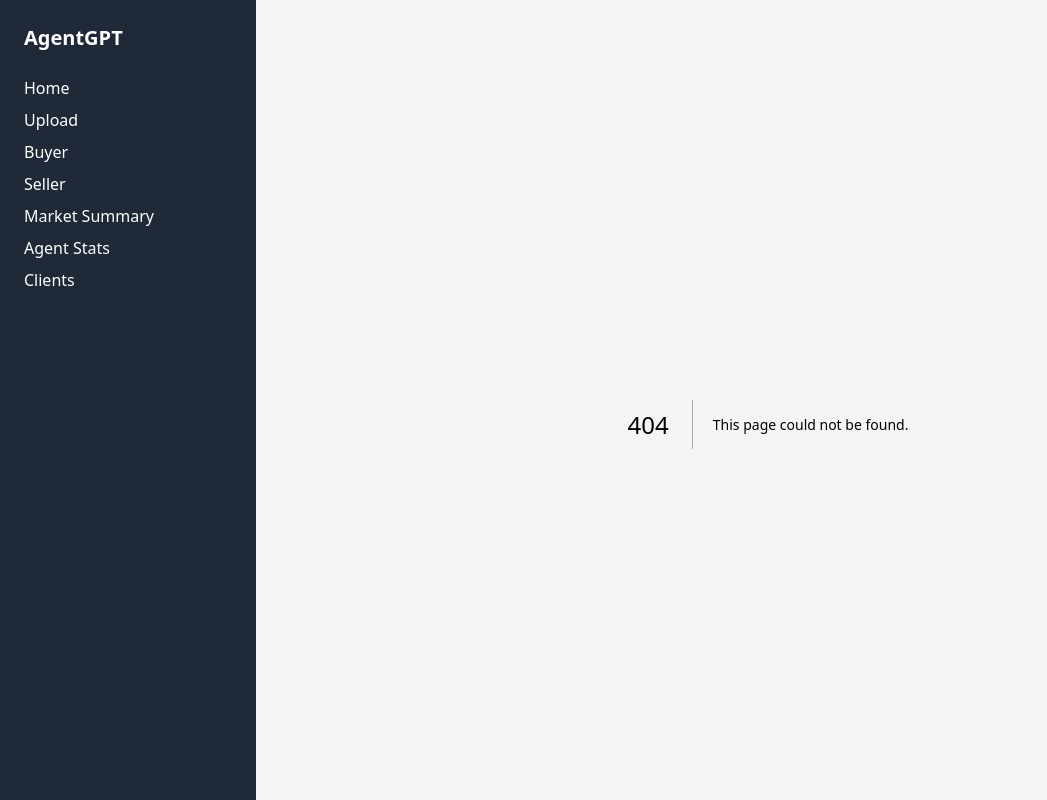
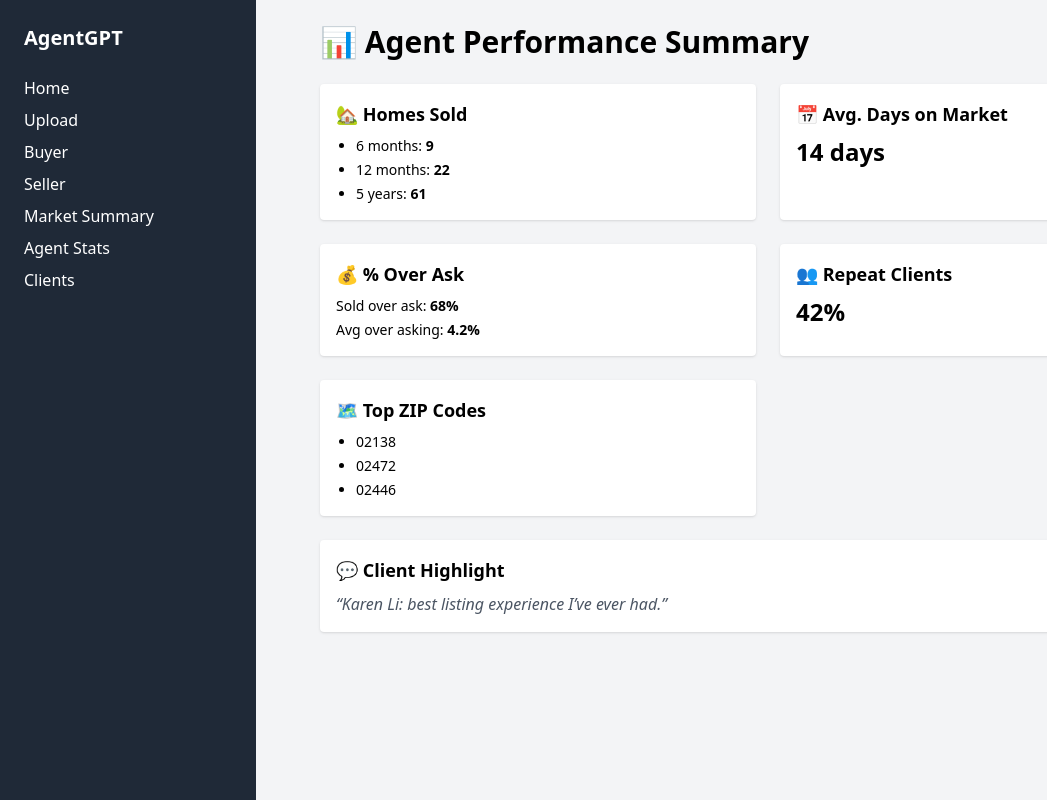
Before and after one commit to malsarraf98/agentgpt-prototype, a Next.js app: page /performance in a window 1280 px wide. Before the commit this address had no page. Shown: the whole page, without its empty margins (0-1047 px from the left). Built offline with nearby package versions, Linux system fonts and the light colour scheme.

Commit message:
Update and rename agent-stats.js to performance.js

```diff
--- a/pages/agent-stats.js
+++ /dev/null
@@ -1,48 +0,0 @@
-import { useState } from "react";
-
-export default function AgentStats() {
-  const [summary, setSummary] = useState(null);
-
-  const handleSimulate = () => {
-    setSummary({
-      totalSales: 47,
-      avgDOM: 11,
-      overAskPercent: "61%",
-      repeatClients: "28%",
-      volume: "$54.2M",
-      highlight: "You closed 18 deals in the last 6 months with an average of 7 days on market — 74% sold above ask."
-    });
-  };
-
-  return (
-    <div>
-      <h1 className="text-2xl font-bold mb-4">Agent Performance Dashboard</h1>
-      <p className="mb-4">Eventually this page will let agents upload a CSV of their sold listings.</p>
-      <button
-        onClick={handleSimulate}
-        className="bg-emerald-600 text-white px-4 py-2 rounded hover:bg-emerald-700"
-      >
-        Simulate Agent Upload
-      </button>
-
-      {summary && (
-        <div className="mt-6 space-y-4">
-          <div className="bg-white p-4 rounded shadow">
-            <h2 className="text-xl font-semibold mb-2">Key Metrics</h2>
-            <ul className="list-disc list-inside">
-              <li>Total Sales: {summary.totalSales}</li>
-              <li>Total Volume: {summary.volume}</li>
-              <li>Average Days on Market: {summary.avgDOM}</li>
-              <li>% Sold Over Ask: {summary.overAskPercent}</li>
-              <li>Repeat Clients: {summary.repeatClients}</li>
-            </ul>
-          </div>
-          <div className="bg-white p-4 rounded shadow">
-            <h2 className="text-xl font-semibold mb-2">Summary</h2>
-            <p>{summary.highlight}</p>
-          </div>
-        </div>
-      )}
-    </div>
-  );
-}
--- /dev/null
+++ b/pages/performance.js
@@ -0,0 +1,64 @@
+export default function Performance() {
+  const stats = {
+    timeFrames: {
+      "6 months": 9,
+      "12 months": 22,
+      "5 years": 61
+    },
+    avgDaysOnMarket: 14,
+    overAsk: "68%",
+    avgOverAsk: "4.2%",
+    repeatClients: "42%",
+    topZips: ["02138", "02472", "02446"],
+    testimonial: "“Karen Li: best listing experience I’ve ever had.”"
+  };
+
+  return (
+    <div className="max-w-4xl mx-auto">
+      <h1 className="text-3xl font-bold mb-6">📊 Agent Performance Summary</h1>
+
+      <div className="grid grid-cols-1 sm:grid-cols-2 gap-6">
+        <div className="bg-white p-4 rounded shadow">
+          <h2 className="font-semibold text-lg mb-2">🏡 Homes Sold</h2>
+          <ul className="list-disc pl-5 text-sm space-y-1">
+            {Object.entries(stats.timeFrames).map(([label, value]) => (
+              <li key={label}>
+                {label}: <strong>{value}</strong>
+              </li>
+            ))}
+          </ul>
+        </div>
+
+        <div className="bg-white p-4 rounded shadow">
+          <h2 className="font-semibold text-lg mb-2">📅 Avg. Days on Market</h2>
+          <p className="text-2xl font-bold">{stats.avgDaysOnMarket} days</p>
+        </div>
+
+        <div className="bg-white p-4 rounded shadow">
+          <h2 className="font-semibold text-lg mb-2">💰 % Over Ask</h2>
+          <p className="text-sm mb-1">Sold over ask: <strong>{stats.overAsk}</strong></p>
+          <p className="text-sm">Avg over asking: <strong>{stats.avgOverAsk}</strong></p>
+        </div>
+
+        <div className="bg-white p-4 rounded shadow">
+          <h2 className="font-semibold text-lg mb-2">👥 Repeat Clients</h2>
+          <p className="text-2xl font-bold">{stats.repeatClients}</p>
+        </div>
+
+        <div className="bg-white p-4 rounded shadow">
+          <h2 className="font-semibold text-lg mb-2">🗺️ Top ZIP Codes</h2>
+          <ul className="list-disc pl-5 text-sm space-y-1">
+            {stats.topZips.map(zip => (
+              <li key={zip}>{zip}</li>
+            ))}
+          </ul>
+        </div>
+
+        <div className="bg-white p-4 rounded shadow col-span-1 sm:col-span-2">
+          <h2 className="font-semibold text-lg mb-2">💬 Client Highlight</h2>
+          <blockquote className="italic text-gray-600">{stats.testimonial}</blockquote>
+        </div>
+      </div>
+    </div>
+  );
+}
```
